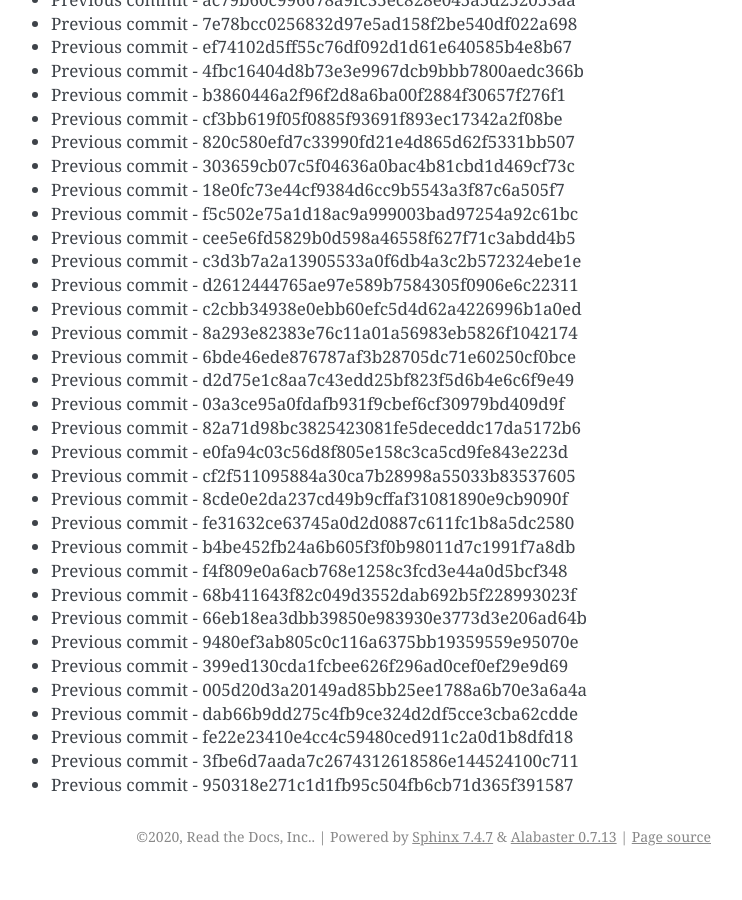
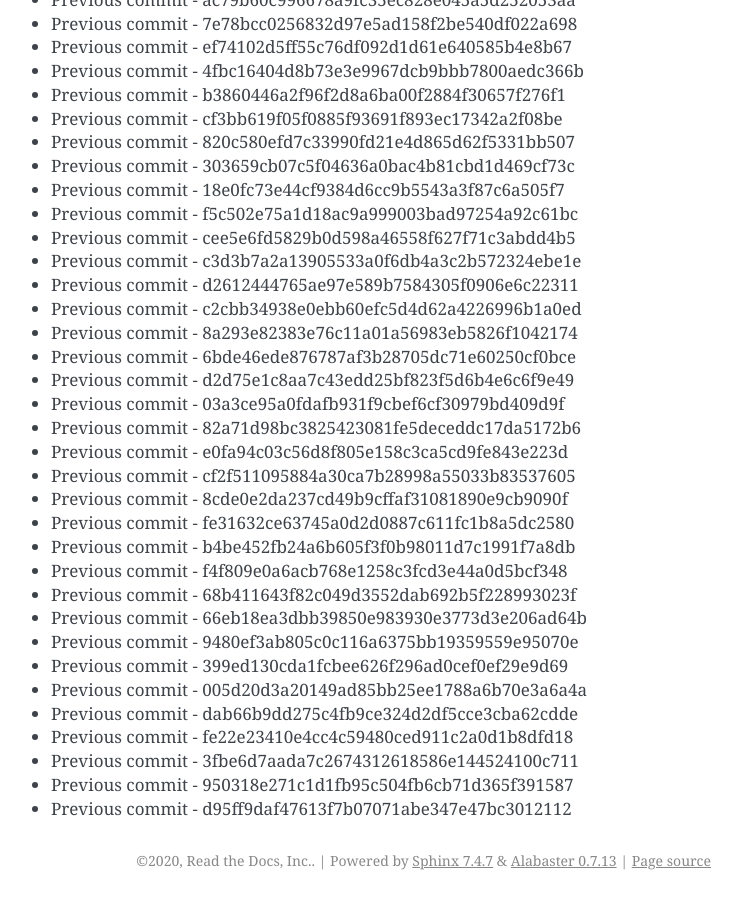
Before and after one commit to readthedocs/rtd-git-stresstest, a Sphinx documentation site: the page built from docs/updates.rst, in a window 1280 px wide and 900 px high, scrolled down 86158 px. Shown: the whole window, without its empty margins (399-1141 px from the left). Built offline with Sphinx 7.4.7, drawn with Linux system fonts in a browser that asks for light colours; before the commit the page ends 87034 px from its top, so only the background shows below that.

Commit message:
Generating commit from previous: d95ff9daf47613f7b07071abe347e47bc3012112

```diff
--- a/docs/updates.rst
+++ b/docs/updates.rst
@@ -3652,3 +3652,4 @@ It can be tested for any performance characteristics.
 * Previous commit - fe22e23410e4cc4c59480ced911c2a0d1b8dfd18
 * Previous commit - 3fbe6d7aada7c2674312618586e144524100c711
 * Previous commit - 950318e271c1d1fb95c504fb6cb71d365f391587
+* Previous commit - d95ff9daf47613f7b07071abe347e47bc3012112
```
